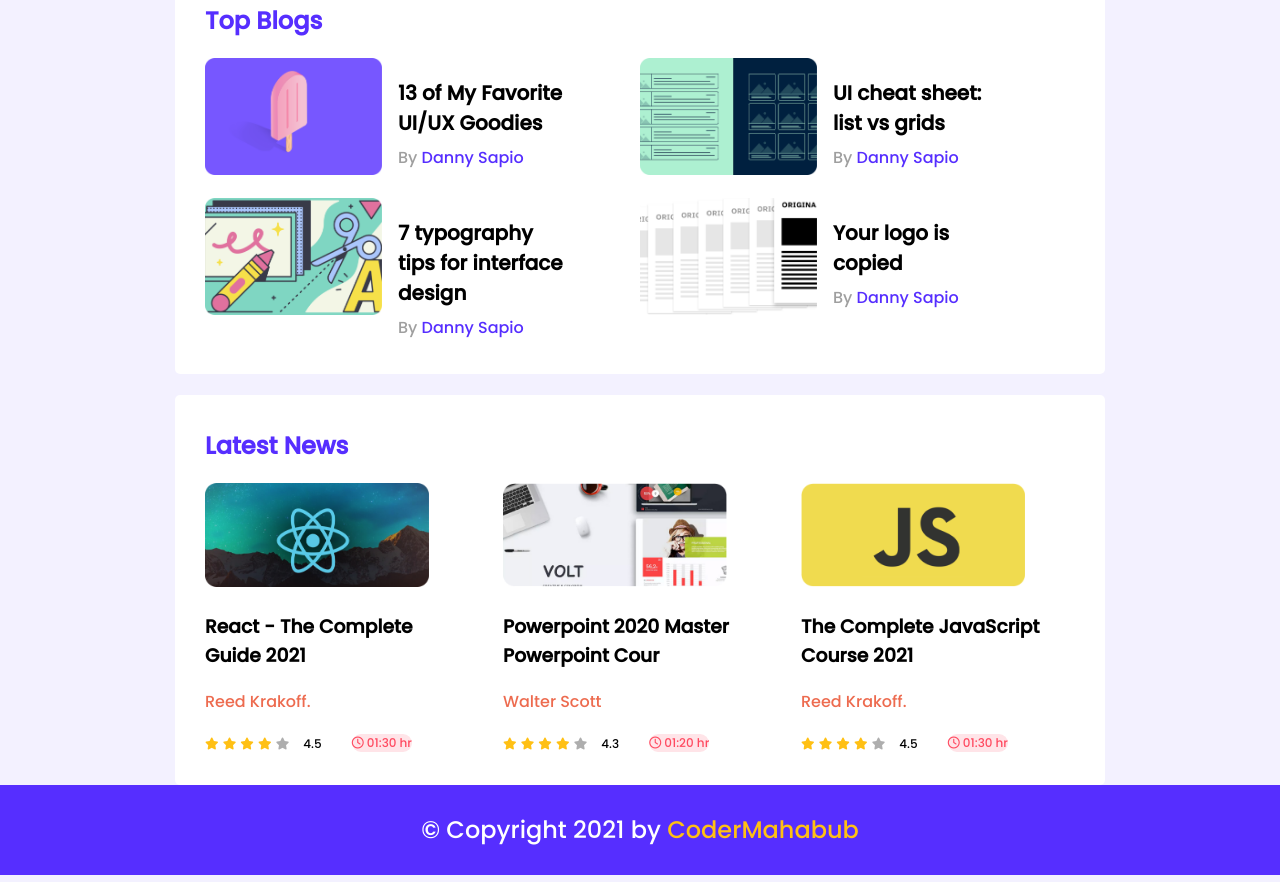
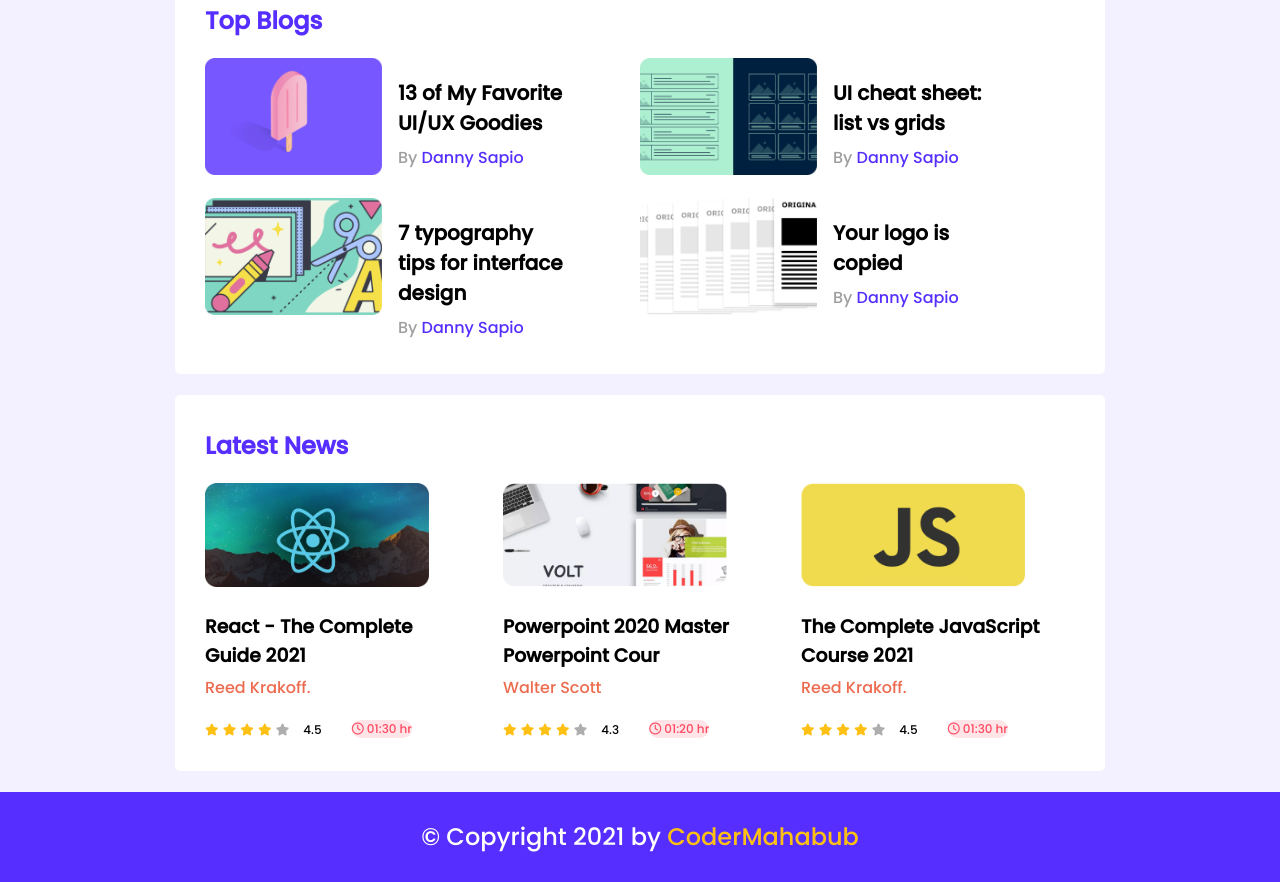
Before and after one commit to CoderMahabub/leader-board-css3, a plain HTML site: page index.html in a window 1280 px wide. Shown: the part 411-1293 px from the top of the page. Drawn offline with Linux system fonts and the light colour scheme.

Commit message:
Finally Updatd

```diff
--- a/styles/style.css
+++ b/styles/style.css
@@ -169,10 +169,17 @@
          height: 104px;
      }
 
+     h3.course-title {
+        margin-bottom: 5px;
+    }
+
      .course-author {
          color: #ED6B4F;
      }
 
+     p.course-author {
+        margin-top: 0;
+    }
      .course-info {
          display: flex;
          align-items: center;
@@ -208,6 +215,7 @@
          line-height: 90px;
          font-size: 24px;
          color: #fff;
+         margin-top: 21px;
      }
      footer a{
          color:#FFC014;
```
